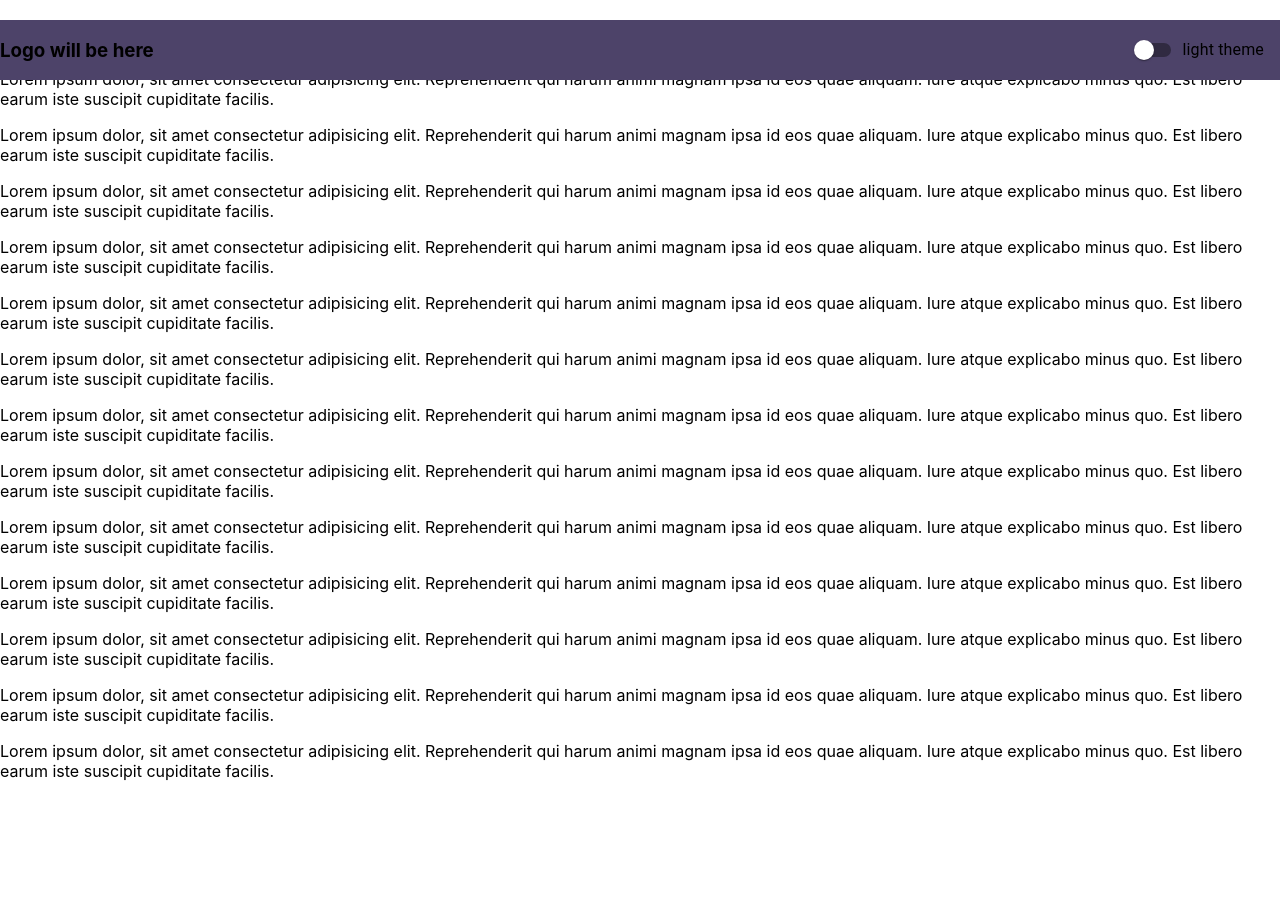
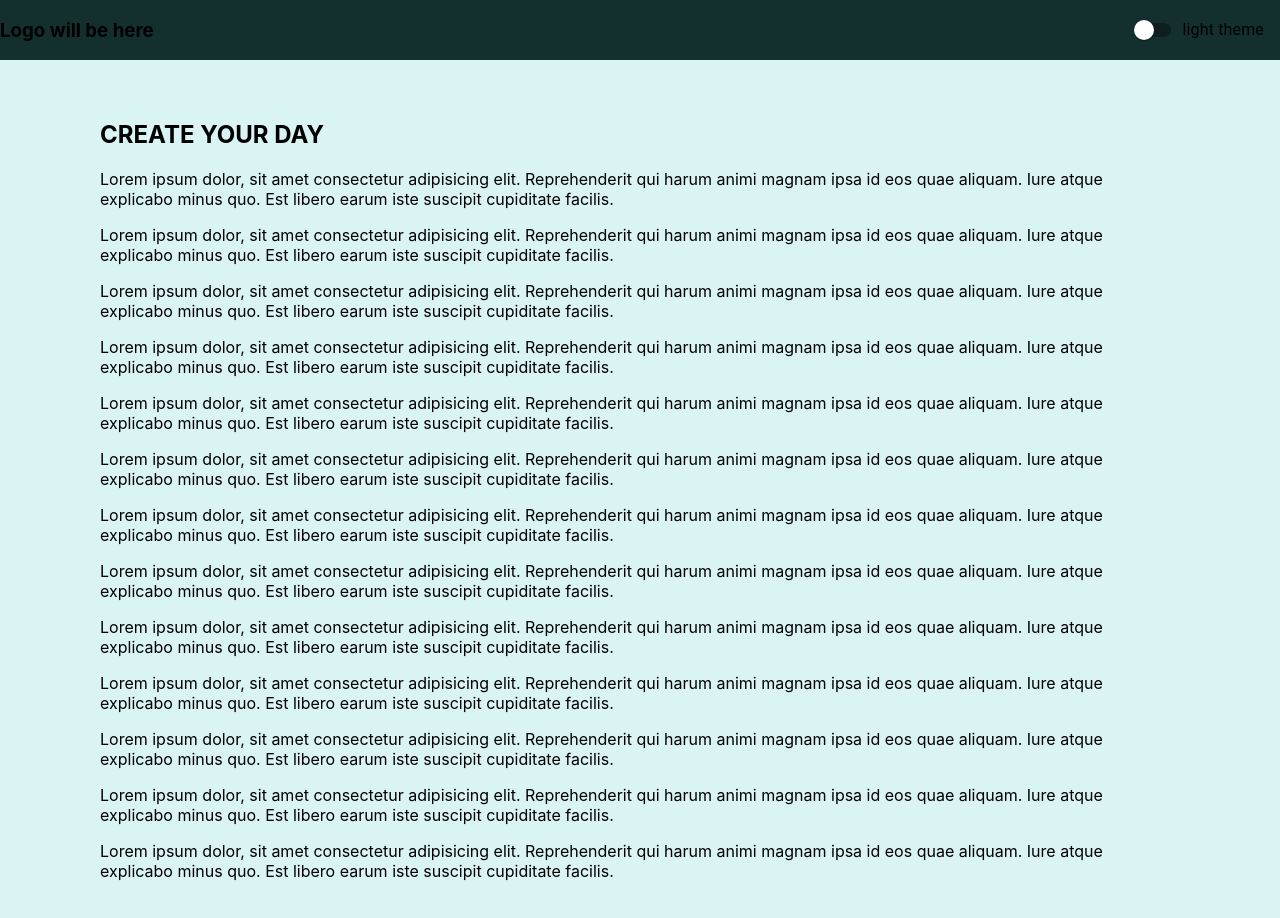
Before and after one commit to Miosota/planner-project, a React (Create React App) app: page / in a window 1280 px wide. Shown: the top 918 px of the page. Before the commit the page ends 800 px from the top, so only its background shows below. Built offline with nearby package versions, Linux system fonts and the light colour scheme.

Commit message:
changed colors and fixed header's behavior

```diff
--- a/package.json
+++ b/package.json
@@ -17,6 +17,7 @@
     "react-dom": "^19.0.0",
     "react-scripts": "5.0.1",
     "sass": "^1.83.1",
+    "swiper": "^11.2.1",
     "typescript": "^4.4.2",
     "web-vitals": "^2.1.0"
   },
--- a/src/App.scss
+++ b/src/App.scss
@@ -39,13 +39,13 @@
 
 
 [data-theme="dark"] {
-  background-color: #272332;
+  background-color: #061818;
   color: white;
   transition: all, 1s;
 }
 
 [data-theme="light"] {
-  background-color: white;
+  background-color: #daf3f3;
   color: black;
   transition: all, 1s;
 }
--- a/src/App.tsx
+++ b/src/App.tsx
@@ -1,5 +1,4 @@
 import React from 'react';
-import logo from './logo.svg';
 import './App.scss';
 import MainPage from './mainpage/mainpage';
 import NavBar from './navbar/navbar';
--- a/src/mainpage/mainpage.tsx
+++ b/src/mainpage/mainpage.tsx
@@ -1,4 +1,4 @@
-
+import "./mainpage.css";
 
 function MainPage() {
     return (
--- a/src/navbar/navbar.css
+++ b/src/navbar/navbar.css
@@ -3,5 +3,13 @@
     justify-content: space-between;
     position: fixed;
     width: 100%;
-    background-color: #4d4369;
+    background-color: rgba(19, 48, 47, 1);
+    opacity: 1;
+
 }
+
+.onscroll {
+    height: 50px;
+    background-color: rgba(19, 48, 47, 0.7);
+    transition: background-color, 0.5s;
+}
--- a/src/navbar/navbar.tsx
+++ b/src/navbar/navbar.tsx
@@ -1,10 +1,21 @@
-import ThemeSwitcher from "./themeswitcher";
-import "./navbar.css";
+import ThemeSwitcher from "../theme/themeswitcher";
+import "./navbar.css"
+import { useEffect, useState } from "react";
 
 
 function NavBar() {
+    const [onscroll,setOnScroll] = useState(false);
+
+    useEffect(() => {
+        if(typeof window !== "undefined"){
+            window.addEventListener("scroll", () => {
+                setOnScroll(window.scrollY > 100)
+            });
+        }
+    });
+
     return (
-        <header className="app-header">
+        <header className={`app-header ${onscroll ? "onscroll":""}` }>
             <h3>Logo will be here</h3>
             <ThemeSwitcher/>
         </header>
```
Also changed, not shown: src/theme/themeswitcher.tsx (renamed from src/navbar/themeswitcher.tsx), 1 other file (tests, documents, lock files or other folders).
